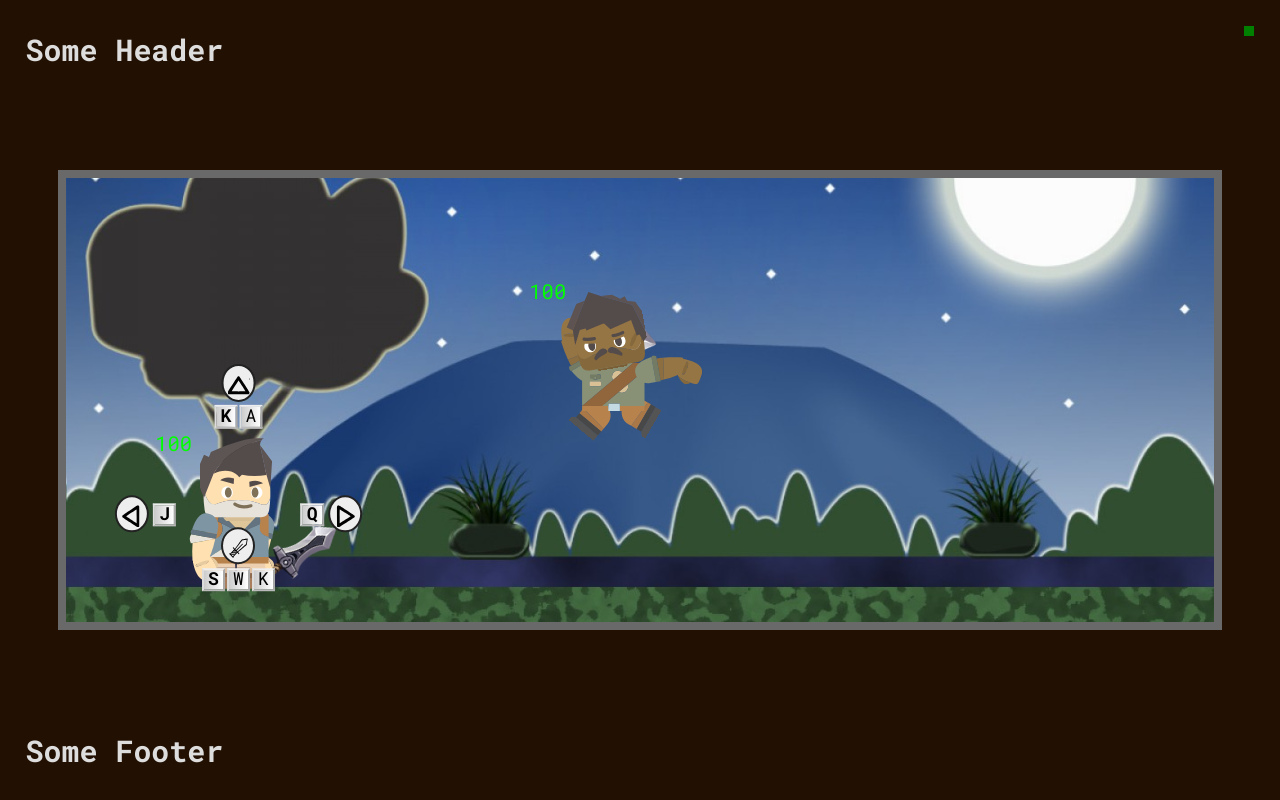
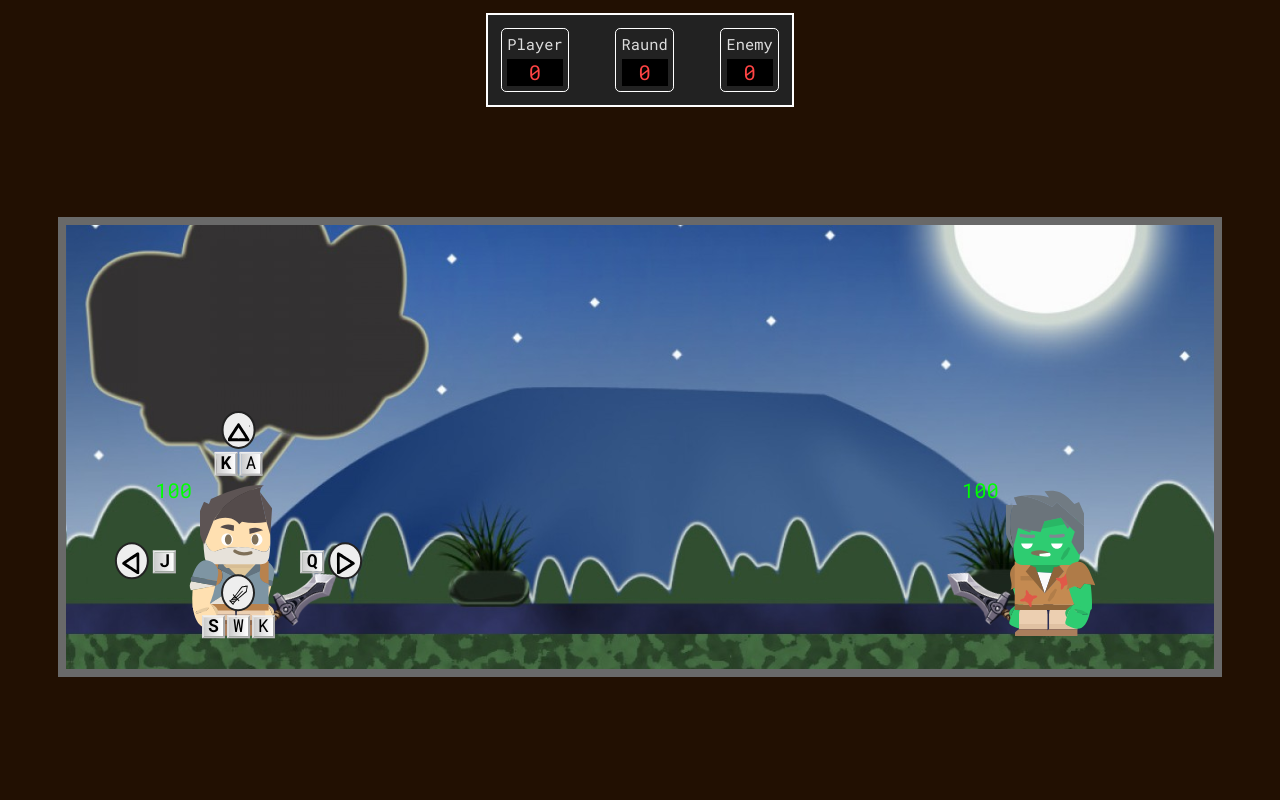
Before and after one commit to xensers/game-typing-arena, a website: page src/index.pug in a window 1280 px wide. Drawn offline with nearby package versions, Linux system fonts and the light colour scheme; files that its build step writes are made by us from their sources.

Commit message:
Сделал градацию по сложности, добавил табло счета

```diff
--- a/src/index.pug
+++ b/src/index.pug
@@ -1,8 +1,16 @@
 extends pug/base
 
 block header
-    h3 Some Header
-    #framerate
+    +b.scoreboard
+        +e.player
+            +e.title#playerName Player
+            +e.score#playerScore 0
+        +e.raund
+            +e.title Raund
+            +e.score#raund 1
+        +e.player
+            +e.title#enemyName Enemy
+            +e.score#enemyScore 0
 
 block content
 
@@ -54,4 +62,3 @@ block content
 
 
 block footer
-    h3 Some Footer
--- a/src/scripts/action.js
+++ b/src/scripts/action.js
@@ -7,8 +7,6 @@ const config = {
 };
 
 const ui = new Ui();
-
-
 
 const animationsLoop = new AnimationsLoop();
 animationsLoop.play();
@@ -22,27 +20,45 @@ const arena =  {
     yMax: 300
 };
 
+raund.innerText = -1;
+playerScore.innerText = -1;
+enemyScore.innerText  = -1;
+
 const elemPlayer = document.querySelector('#player .hero');
 gameObjects.player = new Hero(elemPlayer);
 const elemEnemy = document.querySelector('#enemy .hero');
 gameObjects.enemy = new Hero(elemEnemy);
 
+const ai = new AI(gameObjects.enemy);
+
 const setDefault = () => {
+    raund.innerText = +raund.innerText + 1;
+
+    if (gameObjects.player.state.health > 0) {
+      playerScore.innerText = +playerScore.innerText + 1;
+    }
+
+    if (gameObjects.enemy.state.health > 0) {
+      enemyScore.innerText = +enemyScore.innerText + 1;
+    }
+
     gameObjects.player.setSkin('man');
     gameObjects.player.state.health = 100;
     gameObjects.player.state.positionY = 0;
     gameObjects.player.state.positionX = 100;
-    gameObjects.enemy.state.direction = 1;
+    gameObjects.player.state.direction = 1;
 
     gameObjects.enemy.setSkin('niga');
     gameObjects.enemy.state.health = 100;
     gameObjects.enemy.state.positionY = 0;
     gameObjects.enemy.state.positionX = 800;
     gameObjects.enemy.state.direction = -1;
+
+
+    let time = 2000 - (+playerScore.innerText - enemyScore.innerText) * 200;
+    ai.setTime(time);
 };
 setDefault();
-
-AI(gameObjects.enemy);
 
 
 // let soundClick = new Audio();
--- a/src/scripts/main/components/ai.js
+++ b/src/scripts/main/components/ai.js
@@ -1,5 +1,30 @@
 function AI(hero) {
-    setInterval(() => {
+    this.time = 1600;
+    this.interval = setInterval(this.action, this.time);
+
+    this.setTime = (time) => {
+
+        clearInterval(this.interval);
+
+        this.time = time > 400 ? time : 400;
+        if (this.time < 800) {
+            hero.setSkin('man');
+        } else if (this.time < 1000 && this.time >= 800) {
+            hero.setSkin('niga');
+        } else if (this.time < 1400 && this.time >= 1000) {
+            hero.setSkin('boy');
+        } else if (this.time < 1800 && this.time >= 1400) {
+            hero.setSkin('girl');
+        } else {
+            hero.setSkin('zombie');
+        }
+
+        this.interval = setInterval(this.action, this.time);
+
+        return this;
+    }
+
+    this.action = () => {
         let i;
         for (var key in gameObjects) {
             if (gameObjects[key] !== hero) {
@@ -18,7 +43,7 @@ function AI(hero) {
                 }
             }
         }
-    }, 1200);
+    }
 
 
     const switchAction = (index) => {
--- a/src/scripts/main/components/hero.js
+++ b/src/scripts/main/components/hero.js
@@ -153,7 +153,6 @@ function Hero(elemHero) {
                 name: 'takeDamageStart',
                 duration: 300,
                 action: () => {
-                    console.log('takeDamageStart');
                     this.setPose('damage');
                     this.state.health -= this.state.damage;
                     this.state.damage = 0;
@@ -162,7 +161,6 @@ function Hero(elemHero) {
             {
                 name: 'takeDamageEnd',
                 action: () => {
-                    console.log('takeDamageEnd');
                     this.unsetPose('damage');
                     if (this.state.health <= 0) setTimeout(setDefault, 3000);
                 }
--- a/src/scss/common/layout.scss
+++ b/src/scss/common/layout.scss
@@ -10,6 +10,7 @@
     &__header
     {
         padding: 0 1rem;
+        min-height: 1rem;
     }
 
     &__content
@@ -22,5 +23,6 @@
     &__footer
     {
         padding: 0 1rem;
+        min-height: 1rem;
     }
 }
--- a/src/scss/main.scss
+++ b/src/scss/main.scss
@@ -12,3 +12,46 @@
 
 @import "common/keyframes";
 @import "common/helpers";
+
+.scoreboard
+{
+  display: flex;
+  justify-content: space-between;
+
+  margin: 0.5rem auto;
+  padding: 0.5rem;
+
+  width: 12rem;
+
+  text-align: center;
+  font-size: 0.8rem;
+
+  border: 0.1rem solid #fff;
+  background-color: #222;
+
+  &__player
+  {
+    padding: 0.2rem;
+    border: 0.06rem solid #fff;
+    border-radius: 0.2rem;
+  }
+
+  &__raund
+  {
+    padding: 0.2rem;
+    border: 0.06rem solid #fff;
+    border-radius: 0.2rem;
+  }
+
+  &__score
+  {
+    background: #000;
+    color: #F44;
+  }
+
+  &__title
+  {
+    font-size: 0.6rem;
+    margin-bottom: 0.2rem;
+  }
+}
```
Also changed, not shown: src/scripts/main/components/ui.js (line endings or trailing spaces).
